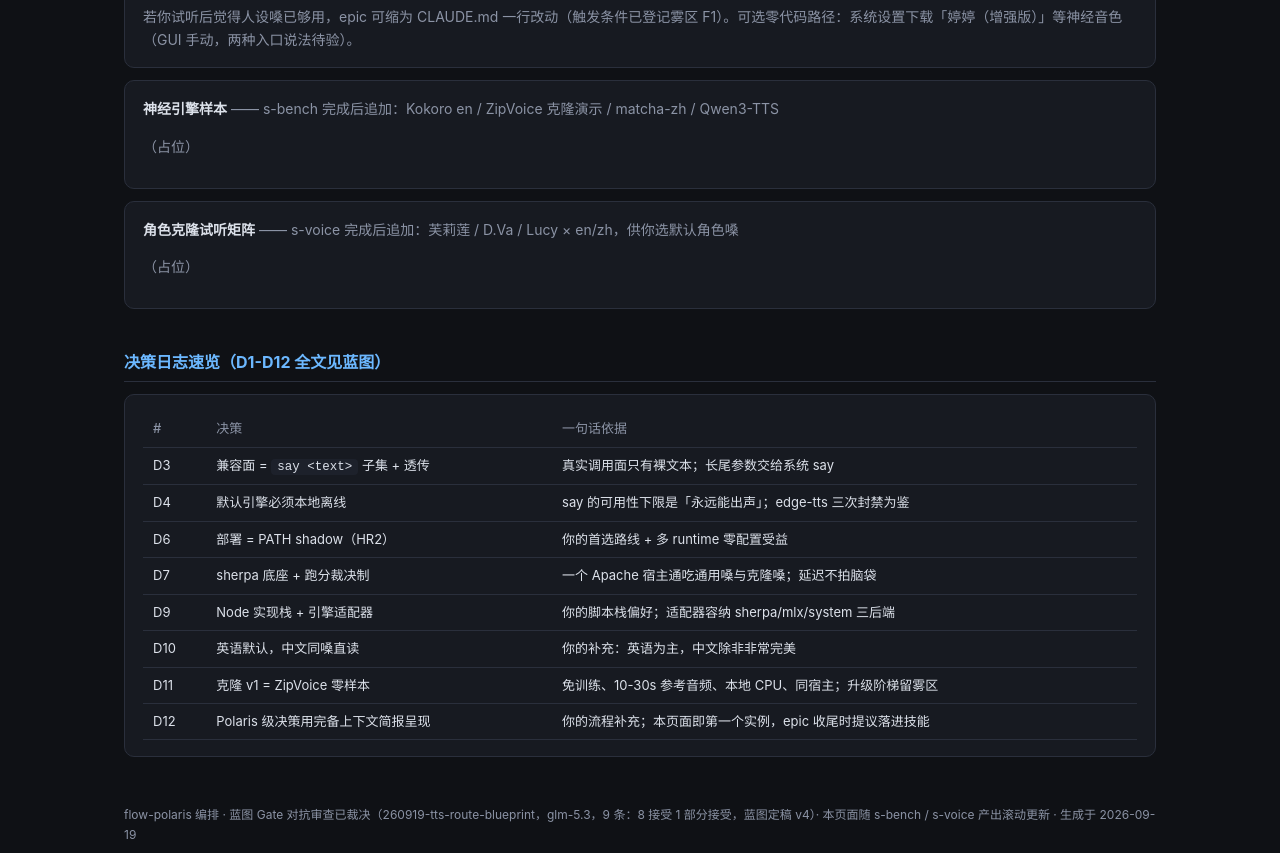
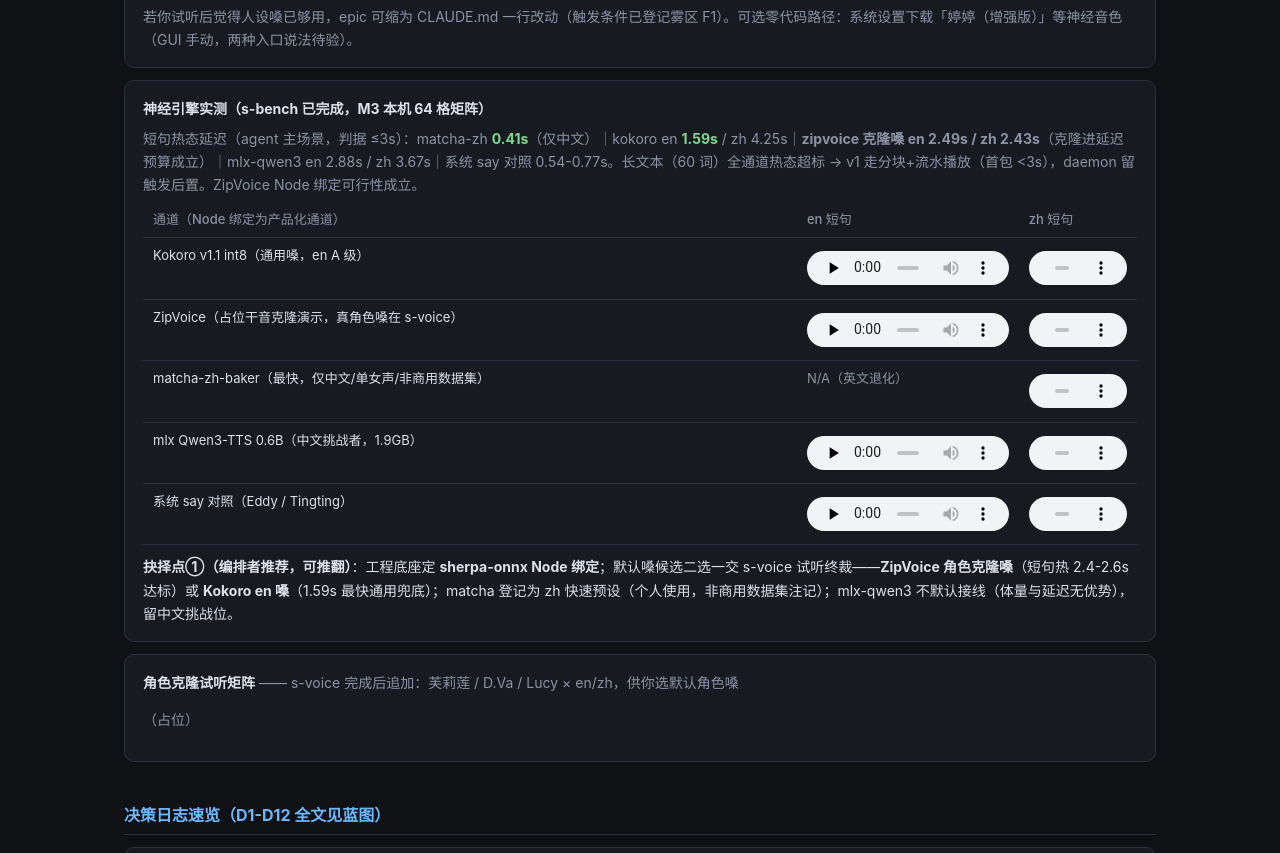
Before and after one commit to Lionad-Morotar/say, a website: page docs/polaris-blueprints/tts-route-brief.html in a window 1280 px wide. Shown: the part 1974-2827 px from the top of the page. Drawn offline with Linux system fonts and the light colour scheme.

Commit message:
docs: s-bench 实测结论回写蓝图与决策简报
64 格本机跑分落地：工程底座确定为 sherpa-onnx Node 绑定（ZipVoice 绑定支持双证据成立），
克隆嗓进默认延迟预算（短句热 2.4-2.6s）；长文本全通道热态超标，v1 以分块+流水播放缓解，
F2 daemon 触发已记录并延后；简报刷新神经引擎试听矩阵与抉择点①推荐。

```diff
--- a/docs/polaris-blueprints/tts-route-brief.html
+++ b/docs/polaris-blueprints/tts-route-brief.html
@@ -120,8 +120,17 @@
   <p class="dim" style="margin:8px 0 0">若你试听后觉得人设嗓已够用，epic 可缩为 CLAUDE.md 一行改动（触发条件已登记雾区 F1）。可选零代码路径：系统设置下载「婷婷（增强版）」等神经音色（GUI 手动，两种入口说法待验）。</p>
 </div>
 <div class="panel">
-  <b>神经引擎样本</b> <span class="dim">—— s-bench 完成后追加：Kokoro en / ZipVoice 克隆演示 / matcha-zh / Qwen3-TTS</span>
-  <p class="dim">（占位）</p>
+  <b>神经引擎实测（s-bench 已完成，M3 本机 64 格矩阵）</b>
+  <p class="dim" style="margin:6px 0">短句热态延迟（agent 主场景，判据 ≤3s）：matcha-zh <b class="ok">0.41s</b>（仅中文）｜kokoro en <b class="ok">1.59s</b> / zh 4.25s｜<b>zipvoice 克隆嗓 en 2.49s / zh 2.43s</b>（克隆进延迟预算成立）｜mlx-qwen3 en 2.88s / zh 3.67s｜系统 say 对照 0.54-0.77s。长文本（60 词）全通道热态超标 → v1 走分块+流水播放（首包 &lt;3s），daemon 留触发后置。ZipVoice Node 绑定可行性成立。</p>
+  <table>
+    <tr><th>通道（Node 绑定为产品化通道）</th><th>en 短句</th><th>zh 短句</th></tr>
+    <tr><td>Kokoro v1.1 int8（通用嗓，en A 级）</td><td><audio controls preload="none" src="../research/bench/samples/sherpa-kokoro-node-en-short.wav"></audio></td><td><audio controls preload="none" src="../research/bench/samples/sherpa-kokoro-node-zh-short.wav"></audio></td></tr>
+    <tr><td>ZipVoice（占位干音克隆演示，真角色嗓在 s-voice）</td><td><audio controls preload="none" src="../research/bench/samples/sherpa-zipvoice-node-en-short.wav"></audio></td><td><audio controls preload="none" src="../research/bench/samples/sherpa-zipvoice-node-zh-short.wav"></audio></td></tr>
+    <tr><td>matcha-zh-baker（最快，仅中文/单女声/非商用数据集）</td><td class="dim">N/A（英文退化）</td><td><audio controls preload="none" src="../research/bench/samples/sherpa-matcha-node-zh-short.wav"></audio></td></tr>
+    <tr><td>mlx Qwen3-TTS 0.6B（中文挑战者，1.9GB）</td><td><audio controls preload="none" src="../research/bench/samples/mlx-qwen3-subprocess-en-short.wav"></audio></td><td><audio controls preload="none" src="../research/bench/samples/mlx-qwen3-subprocess-zh-short.wav"></audio></td></tr>
+    <tr><td>系统 say 对照（Eddy / Tingting）</td><td><audio controls preload="none" src="../research/bench/samples/system-say-spawn-en-short.wav"></audio></td><td><audio controls preload="none" src="../research/bench/samples/system-say-spawn-zh-short.wav"></audio></td></tr>
+  </table>
+  <p style="margin:10px 0 0"><b>抉择点①（编排者推荐，可推翻）</b>：工程底座定 <b>sherpa-onnx Node 绑定</b>；默认嗓候选二选一交 s-voice 试听终裁——<b>ZipVoice 角色克隆嗓</b>（短句热 2.4-2.6s 达标）或 <b>Kokoro en 嗓</b>（1.59s 最快通用兜底）；matcha 登记为 zh 快速预设（个人使用，非商用数据集注记）；mlx-qwen3 不默认接线（体量与延迟无优势），留中文挑战位。</p>
 </div>
 <div class="panel">
   <b>角色克隆试听矩阵</b> <span class="dim">—— s-voice 完成后追加：芙莉莲 / D.Va / Lucy × en/zh，供你选默认角色嗓</span>
```
Also changed, not shown: docs/polaris-blueprints/tts-route.md (+12 -2 lines).
